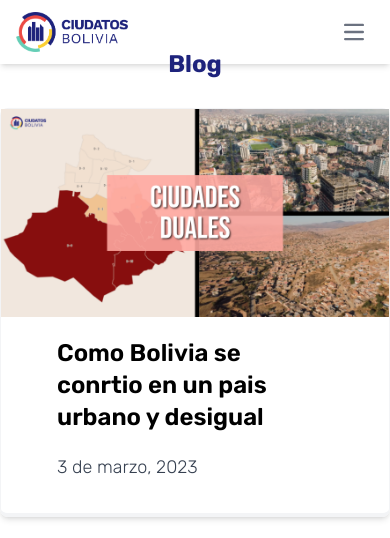
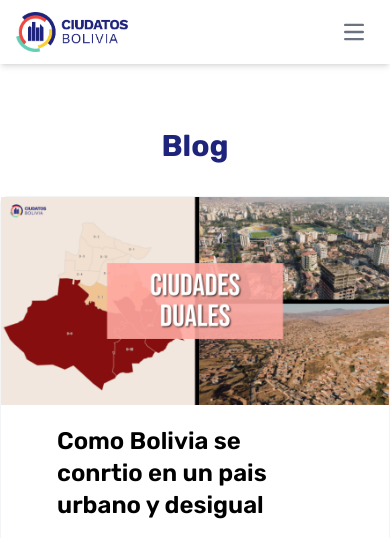
Before and after one commit to ciudatoslab/ciudatos-web, an Astro site: page /blogs in a window 390 px wide. Shown: the top 538 px of the page. Built offline with nearby package versions, Linux system fonts and the light colour scheme; Astro itself is replaced by a stand-in of ours; what tailwindcss-animated would draw is missing.

Commit message:
Añadiendo cambios para reubicar titulo de blog sin sobreponer sobre navbar.

```diff
--- a/src/pages/blogs/index.astro
+++ b/src/pages/blogs/index.astro
@@ -4,8 +4,8 @@ import ArticleRow from "../../components/cards/home/ArticleRow.astro";
 
 ---
 <Layout title="blog">
-    <section class="flex flex-col gap-7 sm:gap-[70px] items-center -mt-20 sm:mt-11">
-        <h2 class="text-2xl sm:text-4xl text-azul-ciudatos text-center font-bold">Blog</h2>
+    <section class="flex flex-col gap-8 sm:gap-[70px] items-center">
+        <h2 class="text-3xl sm:text-4xl text-azul-ciudatos text-center font-bold top-0 bg-white z-10">Blog</h2>
         <ArticleRow />
       </section>
 </Layout>
```
